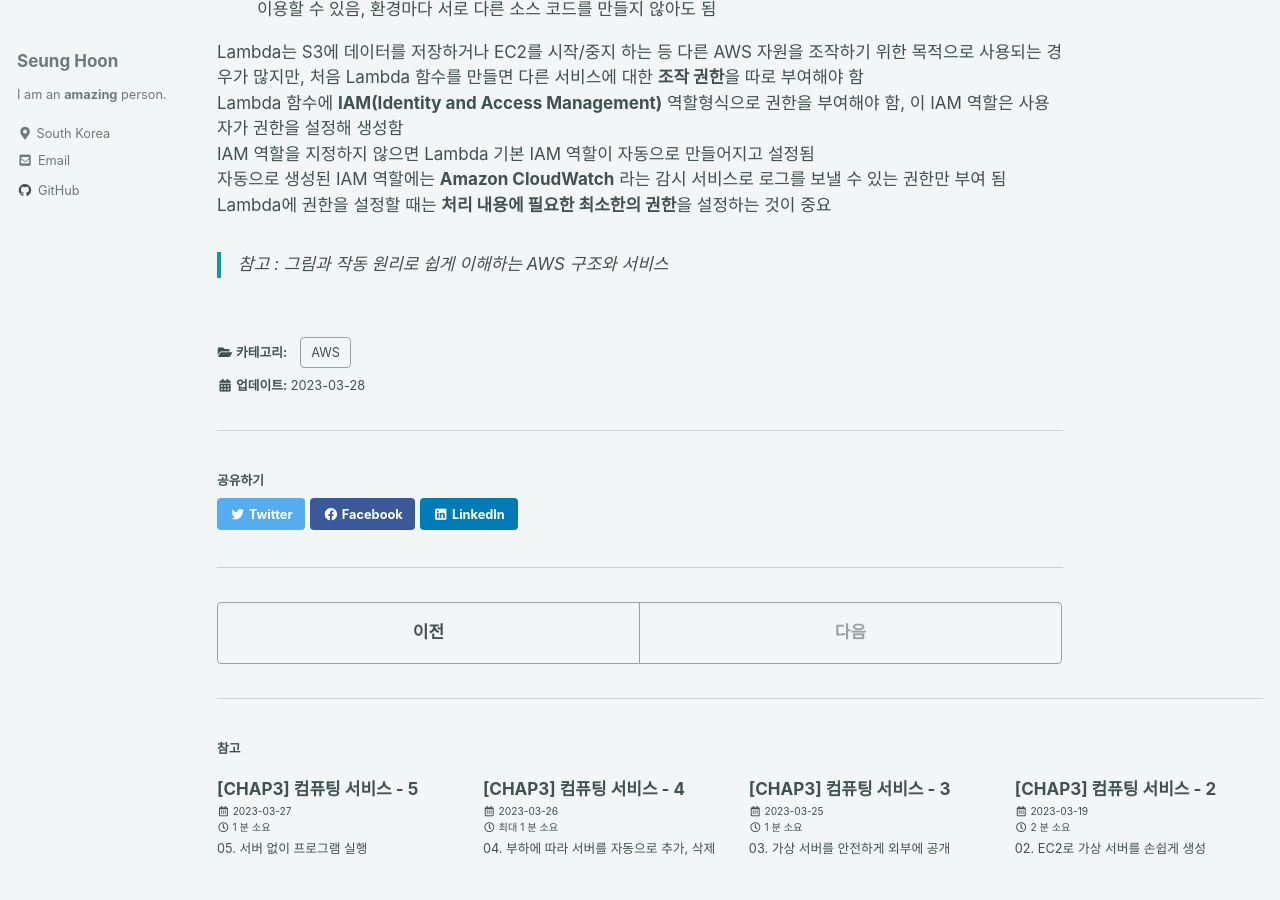
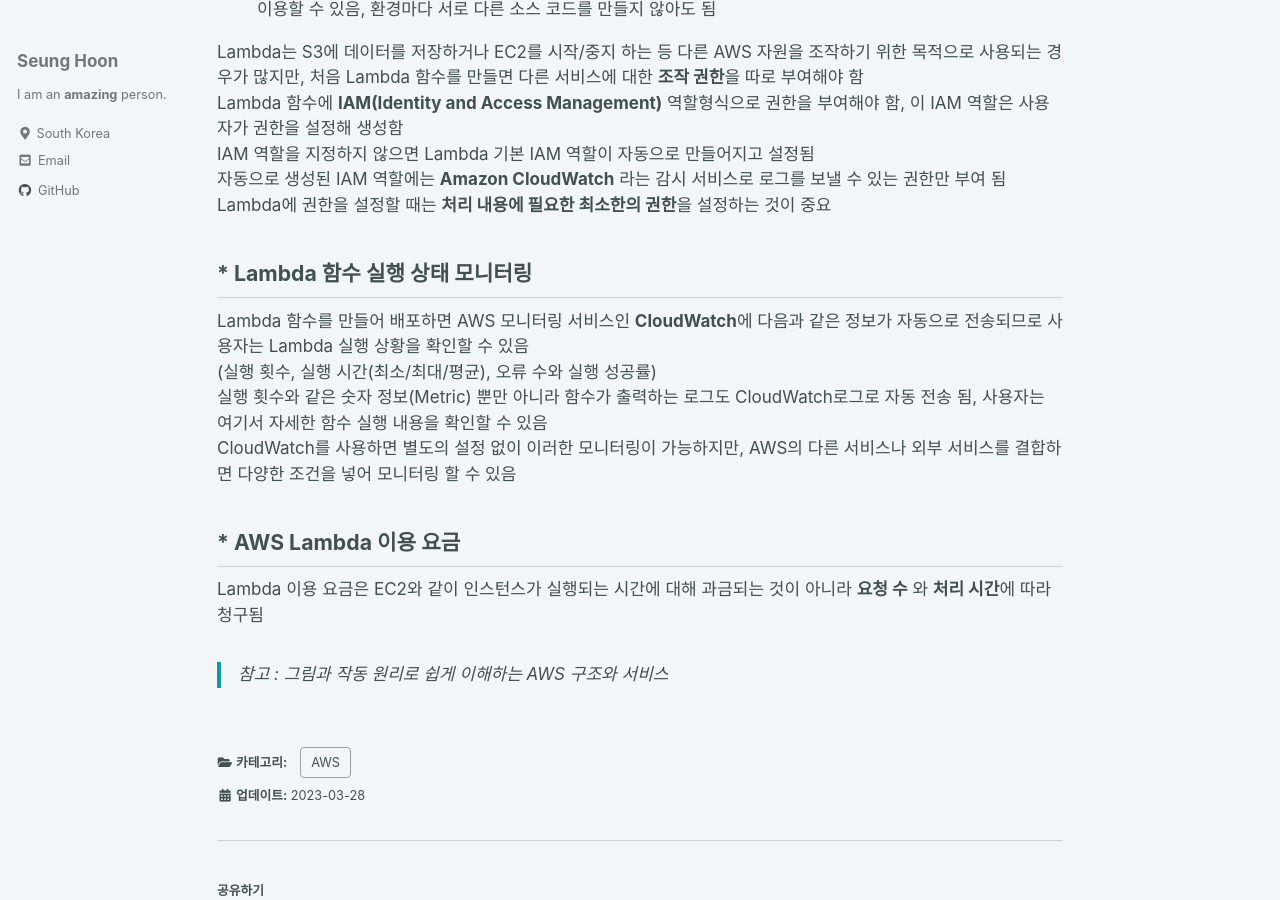
Before and after one commit to ibk01161/ibk01161.github.io, a Jekyll site: the page built from _posts/2023-03-28-aws3_06.md, in a window 1280 px wide and 900 px high, scrolled down 1311 px. Built offline with Jekyll 4.4.1, drawn with Linux system fonts in a browser that asks for light colours; cached includes are drawn as plain includes.

Commit message:
Add Post

```diff
--- a/_posts/2023-03-28-aws3_06.md
+++ b/_posts/2023-03-28-aws3_06.md
@@ -48,8 +48,17 @@ IAM 역할을 지정하지 않으면 Lambda 기본 IAM 역할이 자동으로
 Lambda에 권한을 설정할 때는 **처리 내용에 필요한 최소한의 권한**을 설정하는 것이 중요
 
 
+## * Lambda 함수 실행 상태 모니터링
+
+Lambda 함수를 만들어 배포하면 AWS 모니터링 서비스인 **CloudWatch**에 다음과 같은 정보가 자동으로 전송되므로 사용자는 Lambda 실행 상황을 확인할 수 있음
+(실행 횟수, 실행 시간(최소/최대/평균), 오류 수와 실행 성공률)
+실행 횟수와 같은 숫자 정보(Metric) 뿐만 아니라 함수가 출력하는 로그도 CloudWatch로그로 자동 전송 됨, 사용자는 여기서 자세한 함수 실행 내용을 확인할 수 있음
+CloudWatch를 사용하면 별도의 설정 없이 이러한 모니터링이 가능하지만, AWS의 다른 서비스나 외부 서비스를 결합하면 다양한 조건을 넣어 모니터링 할 수 있음
 
 
+## * AWS Lambda 이용 요금
+
+Lambda 이용 요금은 EC2와 같이 인스턴스가 실행되는 시간에 대해 과금되는 것이 아니라 **요청 수** 와 **처리 시간**에 따라 청구됨
 
 
 > 참고 : 그림과 작동 원리로 쉽게 이해하는 AWS 구조와 서비스
```
